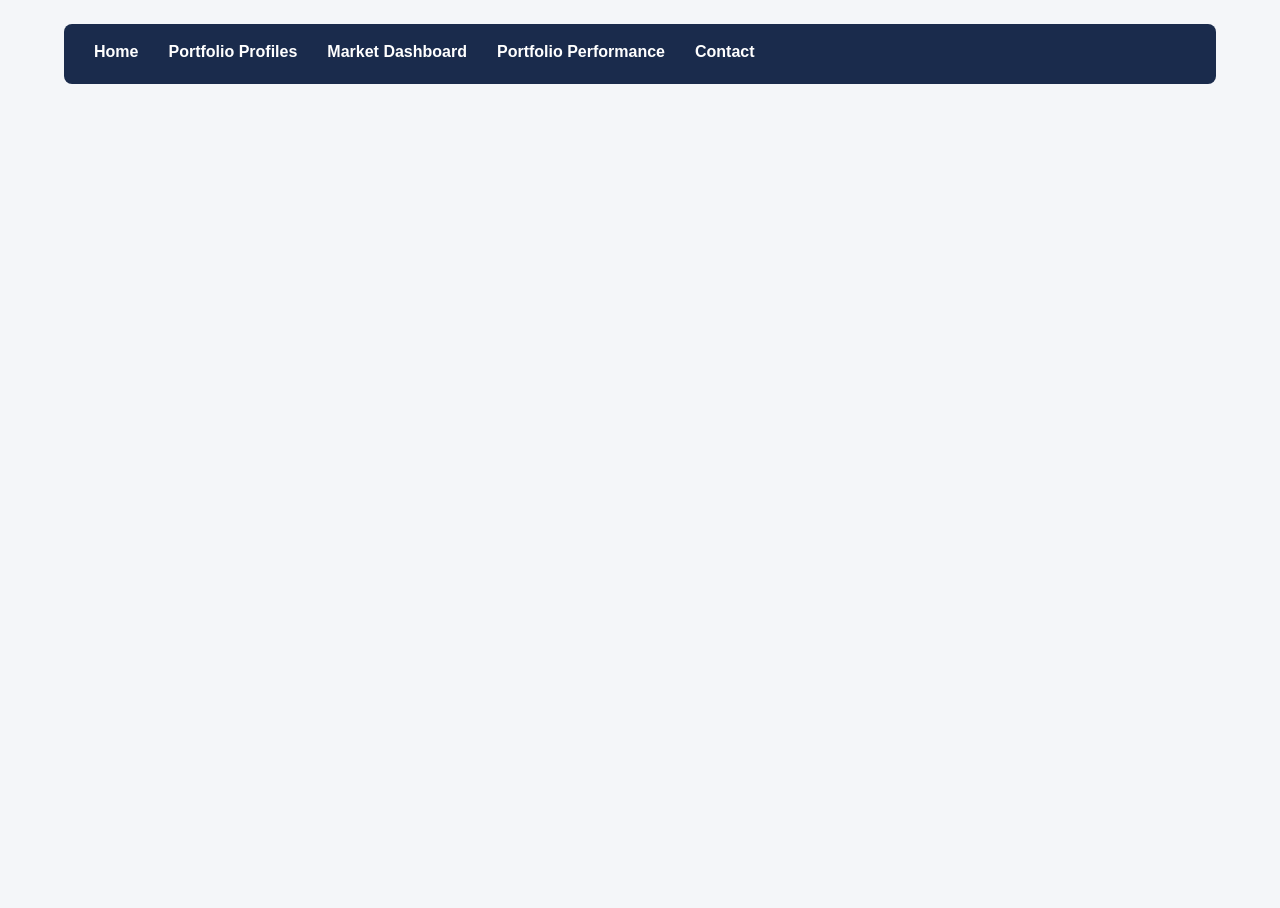
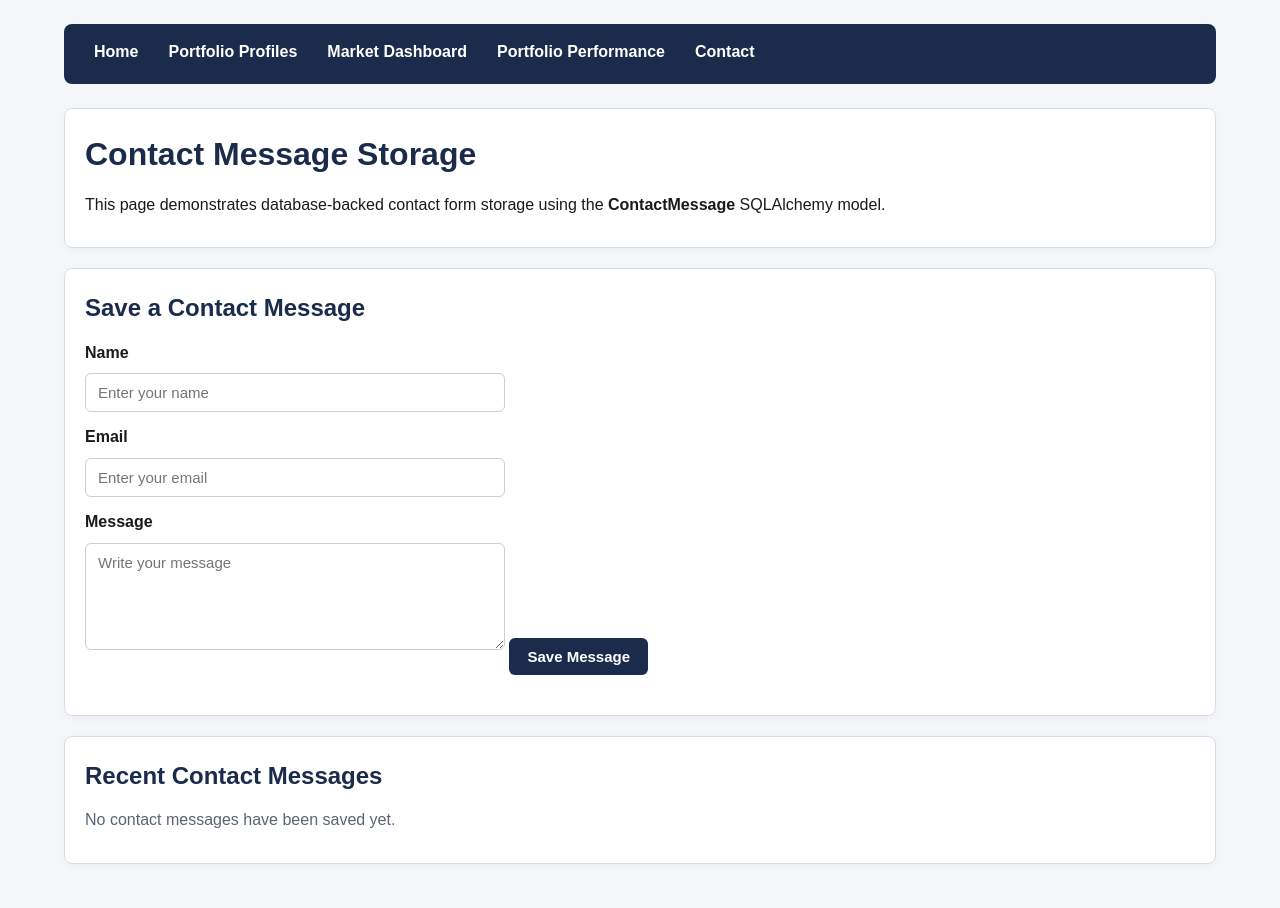
Before and after one commit to iesquivelcanaviri-coder/database_QSL_project, a Flask app: template templates/contact.html in a window 1280 px wide. Before the commit the page ends 84 px from the top, so only its background shows below. Run offline with Flask 3, Linux system fonts and the light colour scheme; the template is opened without the code that fills it, so the values that code supplies are empty; parts of the project's set-up code (start-up, migrations or seed data) failed here and were passed over.

Commit message:
version 7

```diff
--- a/app.py
+++ b/app.py
@@ -20,11 +20,9 @@ from datetime import datetime  # Used for timestamps and database dates
 import numpy as np             # Used for financial calculations and volatility metrics
 import yfinance as yf          # Used to download live Yahoo Finance market data
 
+
 # Flask imports
 from flask import Flask, flash, jsonify, redirect, render_template, request, url_for
-
-from flask_sqlalchemy import SQLAlchemy
-from sqlalchemy import UniqueConstraint
 
 
 # ============================================================
--- a/templates/contact.html
+++ b/templates/contact.html
@@ -1,48 +1,75 @@
-<!-- ======= DOCUMENT ROOT ======= -->
-<!-- ------------- Top-level document declaration and root element ------------- -->
-<!DOCTYPE html> <!-- This tells the browser we are using HTML5; it’s a tiny but crucial line that prevents weird legacy rendering modes and makes the page behave consistently across different browsers, which is something you’ll appreciate when testing on phones and laptops. -->
-<html lang="en"> <!-- The root HTML element; lang="en" helps screen readers and search engines understand the primary language of the page, which is a small accessibility and SEO win that shows attention to detail. -->
+<!-- ======= TEMPLATE INHERITANCE SECTION ======= -->
+<!-- ------------- This section tells Jinja which base layout this page should extend, so we don’t repeat the whole HTML skeleton on every page. ------------- -->
+{% extends "base.html" %} <!-- This line connects this page to base.html, meaning all the shared layout (navbar, container, CSS links) comes from that file. It keeps the project clean and avoids repeating the same structure everywhere, which is something students often forget at first. -->
 
-<!-- ======= HEAD SECTION ======= -->
-<!-- ------------- Metadata, title, and stylesheet links live in this section ------------- -->
-<head> <!-- The head contains configuration and resource links that don’t appear directly on the page but shape how the page loads and looks. -->
-    <meta charset="UTF-8"> <!-- Sets the character encoding to UTF-8 so names, symbols, and special characters display correctly; this avoids those annoying broken-character problems when someone types an accented name. -->
-    <meta name="viewport" content="width=device-width, initial-scale=1.0"> <!-- Ensures the layout scales properly on mobile devices; without this the site can look tiny or zoomed out on phones, which makes the UI feel unpolished. -->
-    <title>{% block title %}Portfolio Management Decision-Support Web Application{% endblock %}</title> <!-- The title appears in the browser tab and is useful for bookmarking and grading; using a Jinja block lets each page set its own title while keeping a sensible default. -->
-    <link rel="stylesheet" href="{{ url_for('static', filename='css/style.css') }}"> <!-- Loads the main stylesheet from the static folder; separating CSS from HTML keeps templates clean and makes design tweaks much easier later on. -->
-</head> <!-- End of head; all metadata and resource links are now defined. -->
+<!-- ======= PAGE TITLE SECTION ======= -->
+<!-- ------------- This block sets the title that appears in the browser tab for this specific page. ------------- -->
+{% block title %}Contact | PostgreSQL Portfolio App{% endblock %} <!-- This overrides the title placeholder in base.html so the browser tab clearly shows that this is the Contact page. It’s a small detail but makes the app feel more polished and professional. -->
 
-<!-- ======= BODY SECTION ======= -->
-<!-- ------------- Visible content and interactive UI live inside the body ------------- -->
-<body> <!-- The body is where the user-facing content goes — everything the user sees and interacts with will be inside here. -->
-    <div class="container"> <!-- A layout wrapper that centers content and constrains width so the page looks tidy and readable on wide screens; it’s a simple pattern that makes the UI feel intentional. -->
+<!-- ======= MAIN CONTENT SECTION ======= -->
+<!-- ------------- Everything inside this block becomes the visible content of the page. ------------- -->
+{% block content %} <!-- This opens the content block where all the page-specific HTML will be injected into the base layout. It keeps the structure modular and easy to maintain. -->
 
-        <!-- ======= NAVBAR INCLUDE ======= -->
-        <!-- ------------- Shared navigation is included here so every page has the same menu ------------- -->
-        {% include '_navbar.html' %} <!-- This pulls in the navbar partial so you don’t have to copy the same navigation into every template; it keeps the project DRY and makes updates painless. -->
+<!-- ======= INTRO CARD SECTION ======= -->
+<!-- ------------- This card introduces the purpose of the page and explains what the user can do here. ------------- -->
+<div class="card"> <!-- A card visually groups related content, making the page easier to read and giving it a clean, modern UI feel. -->
+    <h1>Contact Message Storage</h1> <!-- The main heading that tells the user what this page is about — storing contact form submissions in the database. -->
+    <p> <!-- This paragraph explains the purpose of the page in a friendly, human way so users understand what’s happening behind the scenes. -->
+        This page demonstrates database-backed contact form storage using the
+        <strong>ContactMessage</strong> SQLAlchemy model. <!-- Highlighting the model name helps students connect the UI to the backend logic, reinforcing how forms map to database tables. -->
+    </p>
+</div>
 
-        <!-- ======= FLASH MESSAGE HANDLING ======= -->
-        <!-- ------------- Temporary success/error messages are rendered in this block ------------- -->
-        {% with messages = get_flashed_messages(with_categories=true) %} <!-- Grab any flashed messages (like success or error notices) and store them in a local variable for rendering; this pattern keeps the template logic tidy. -->
-            {% if messages %} <!-- Only render the flash area if there are messages to show — this avoids empty UI elements and keeps the page clean when nothing needs to be communicated. -->
-                <div class="flash-area"> <!-- A dedicated container for flash messages so they appear in a consistent place and can be styled uniformly across the app. -->
-                    {% for category, message in messages %} <!-- Loop through each flashed message; category is usually 'success' or 'error' and helps pick the right visual style. -->
-                        <div class="trade-message {{ category }}">{{ message }}</div> <!-- Each message is wrapped in a div with a class matching its category so CSS can style it appropriately; this makes feedback clear and accessible to users. -->
-                    {% endfor %} <!-- End of the loop that renders each flashed message. -->
-                </div> <!-- Close the flash-area container so layout rules don’t leak into the rest of the page. -->
-            {% endif %} <!-- End of the conditional that checks for messages. -->
-        {% endwith %} <!-- End of the 'with' block that temporarily stored flashed messages for rendering. -->
+<!-- ======= CONTACT FORM SECTION ======= -->
+<!-- ------------- This card contains the form where users can submit a new contact message. ------------- -->
+<div class="card"> <!-- Another card to visually separate the form from the rest of the content, making the page feel structured and intentional. -->
+    <h2>Save a Contact Message</h2> <!-- A subheading that clearly labels this section as the place to submit a new message. -->
 
-        <!-- ======= PAGE CONTENT BLOCK ======= -->
-        <!-- ------------- Child templates inject their page-specific content into this block ------------- -->
-        {% block content %} <!-- Start of the content block — child templates will override this to display forms, tables, dashboards, etc., keeping the base layout reusable. -->
-        {% endblock %} <!-- End of the content block so the base template knows where page-specific markup ends. -->
+    <form method="post" action="{{ url_for('contact') }}"> <!-- The form uses POST to send data securely to the /contact route, where the backend will save it to the database. -->
+        <label for="name">Name</label> <!-- Label for the name field, improving accessibility and helping users understand what to enter. -->
+        <input type="text" id="name" name="name" placeholder="Enter your name" required> <!-- A text input for the user's name; 'required' ensures the form cannot be submitted empty, which prevents incomplete database entries. -->
 
-    </div> <!-- Close the main container that wraps all visible content. -->
+        <label for="email">Email</label> <!-- Label for the email field so screen readers and users know what the input is for. -->
+        <input type="email" id="email" name="email" placeholder="Enter your email" required> <!-- Email input with built-in browser validation to ensure the user enters a valid email format. -->
 
-    <!-- ======= SCRIPTS ======= -->
-    <!-- ------------- JavaScript files are loaded at the end to improve perceived load speed ------------- -->
-    <script src="{{ url_for('static', filename='js/script.js') }}"></script> <!-- Loads the main JavaScript file from the static folder; placing scripts at the bottom helps the browser render HTML first, which feels faster to users. -->
-</body> <!-- End of the visible document body. -->
+        <label for="message">Message</label> <!-- Label for the message textarea, again improving clarity and accessibility. -->
+        <textarea id="message" name="message" rows="5" placeholder="Write your message" required></textarea> <!-- A multi-line text area for the user’s message; 'required' ensures meaningful submissions. -->
 
-</html> <!-- ======= END OF DOCUMENT ======= — This final tag closes the HTML document and marks the end of the template. -->
+        <button type="submit">Save Message</button> <!-- The submit button triggers the POST request to save the message in the database. -->
+    </form>
+</div>
+
+<!-- ======= RECENT MESSAGES SECTION ======= -->
+<!-- ------------- This card displays previously saved messages from the database. ------------- -->
+<div class="card"> <!-- A card to visually group the table of saved messages, making the UI feel organized and easy to scan. -->
+    <h2>Recent Contact Messages</h2> <!-- Subheading that introduces the table of stored messages. -->
+
+    {% if messages %} <!-- This conditional checks whether there are any messages in the database; if not, it shows a friendly fallback message. -->
+        <table class="table"> <!-- A table is the perfect structure for displaying multiple messages in a clean, readable format. -->
+            <thead> <!-- The table header defines the column names so users know what each column represents. -->
+                <tr> <!-- Table header row. -->
+                    <th>Database ID</th> <!-- Shows the unique ID assigned by the database, useful for debugging or admin tasks. -->
+                    <th>Name</th> <!-- Displays the name submitted in the form. -->
+                    <th>Email</th> <!-- Displays the email submitted in the form. -->
+                    <th>Message</th> <!-- Displays the actual message content. -->
+                    <th>Created At</th> <!-- Shows the timestamp when the message was saved, formatted nicely for readability. -->
+                </tr>
+            </thead>
+            <tbody> <!-- The table body will contain one row per saved message. -->
+                {% for item in messages %} <!-- Loop through each message object passed from the backend, dynamically generating table rows. -->
+                    <tr> <!-- A row representing a single saved message. -->
+                        <td>{{ item.id }}</td> <!-- Displays the message's unique database ID. -->
+                        <td>{{ item.name }}</td> <!-- Displays the name the user entered. -->
+                        <td>{{ item.email }}</td> <!-- Displays the email the user entered. -->
+                        <td>{{ item.message }}</td> <!-- Displays the message text itself. -->
+                        <td>{{ item.created_at.strftime('%Y-%m-%d %H:%M') }}</td> <!-- Formats the timestamp into a human-readable date and time, which feels more polished than raw datetime output. -->
+                    </tr>
+                {% endfor %} <!-- End of the loop that renders each message row. -->
+            </tbody>
+        </table>
+    {% else %} <!-- If there are no messages, show a friendly placeholder instead of an empty table. -->
+        <p class="muted">No contact messages have been saved yet.</p> <!-- A muted message that gently informs the user that the database is currently empty. -->
+    {% endif %}
+</div>
+
+{% endblock %} <!-- End of the content block, signaling that all page-specific content has been defined. -->
```
